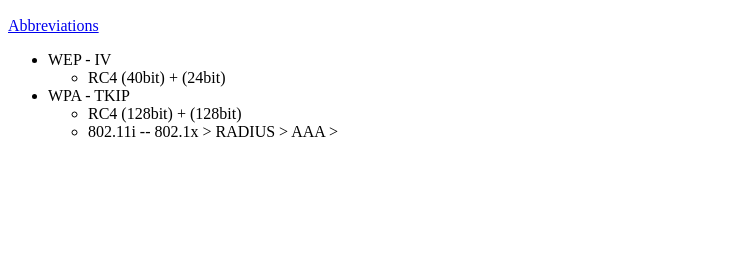
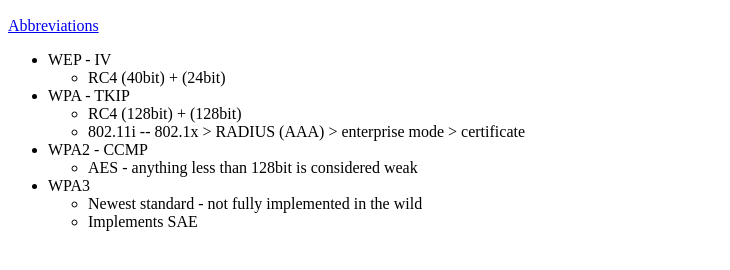
Before and after one commit to mrcodelab/cTIA601, a plain HTML site: page BootCamp/day2.html in a window 1280 px wide. Shown: the part 96-366 px from the top of the page, without its empty margins (0-730 px from the left). Drawn offline with Linux system fonts and the light colour scheme; files whose address does not match are found by name.

Commit message:
Day2 first break

```diff
--- a/BootCamp/day2.html
+++ b/BootCamp/day2.html
@@ -17,7 +17,16 @@
             <li>WPA - TKIP</li>
             <ul>
                 <li>RC4 (128bit) + (128bit)</li>
-                <li>802.11i -- 802.1x > RADIUS > AAA ></li>
+                <li>802.11i -- 802.1x > RADIUS (AAA) > enterprise mode > certificate</li>
+            </ul>
+            <li>WPA2 - CCMP</li>
+            <ul>
+                <li>AES - anything less than 128bit is considered weak</li>
+            </ul>
+            <li>WPA3</li>
+            <ul>
+                <li>Newest standard - not fully implemented in the wild</li>
+                <li>Implements SAE</li>
             </ul>
         </ul>
     </div>
```
